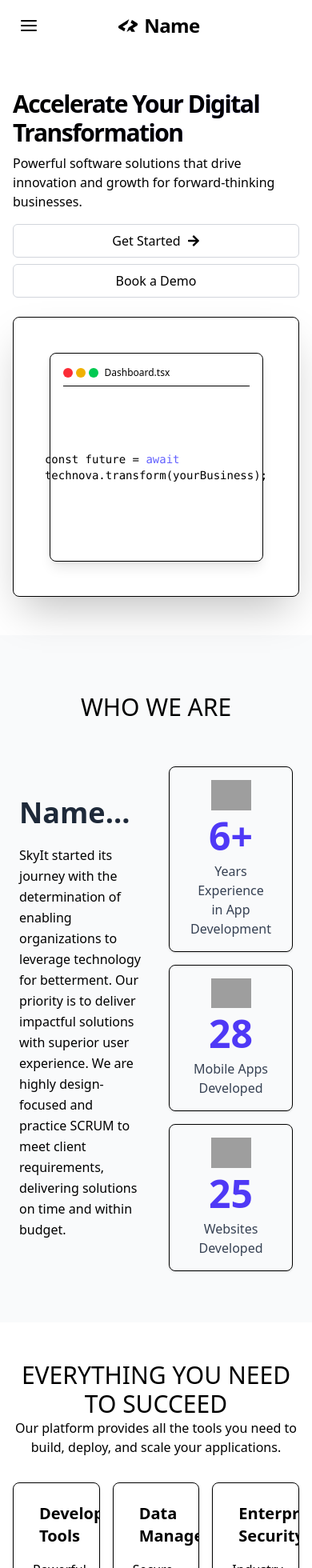
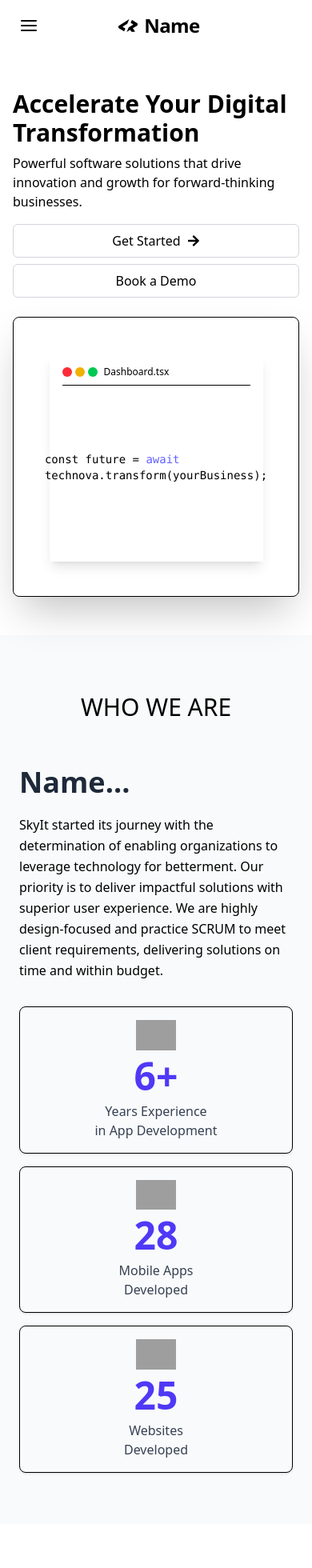
Before and after one commit to Muhtadi23/organization, a Next.js app: page /home in a window 390 px wide. Shown: the top 1960 px of the page at 80% size. Built offline with nearby package versions, Linux system fonts and the light colour scheme; grey boxes are pictures that could not be loaded.

Commit message:
spacing fixed

```diff
--- a/src/app/components/HomepageComp/About.jsx
+++ b/src/app/components/HomepageComp/About.jsx
@@ -6,7 +6,7 @@ const About = () => {
     return (
         <div className="py-10 bg-gray-50">
             <SectionTitle heading="WHO WE ARE" />
-            <div className="p-6 grid grid-cols-2 items-center justify-between gap-8 mx-auto">
+            <div className="p-6 grid lg:grid-cols-2 sm:grid-cols-1 items-center justify-between gap-8 mx-auto">
                 <div className="space-y-5">
                     <h1 className='text-4xl font-bold text-gray-800'>Name...</h1>
                     <p className='leading-relaxed'>
--- a/src/app/components/HomepageComp/Banner.jsx
+++ b/src/app/components/HomepageComp/Banner.jsx
@@ -4,32 +4,32 @@ import { FaArrowRight, FaCheckCircle } from 'react-icons/fa';
 const Banner = () => {
     return (
         <div>
-            <section className="w-full py-12 md:py-24 lg:py-32 xl:py-48 bg-gradient-to-br from-background to-secondary/5">
+            <section className="w-full py-12 md:py-24 lg:py-32 xl:py-48">
                 <div className="container px-4 md:px-6">
                     <div className="grid gap-6 lg:grid-cols-[1fr_400px] lg:gap-12 xl:grid-cols-[1fr_600px]">
                         <div className="flex flex-col justify-center space-y-4">
                             <div className="space-y-2">
-                                <h1 className="text-3xl font-bold tracking-tighter sm:text-5xl xl:text-6xl/none bg-clip-text bg-gradient-to-r from-primary to-indigo-500">
+                                <h1 className="text-3xl font-bold sm:text-5xl xl:text-6xl/none">
                                     Accelerate Your Digital Transformation
                                 </h1>
-                                <p className="max-w-[600px] text-muted-foreground md:text-xl">
+                                <p className="max-w-[600px] md:text-xl">
                                     Powerful software solutions that drive innovation and growth for forward-thinking businesses.
                                 </p>
                             </div>
                             <div className="flex flex-col gap-2 min-[400px]:flex-row">
-                                <button className="flex items-center justify-center gap-2 px-4 py-2 border border-gray-300 rounded-md">
+                                <button className="flex items-center justify-center gap-2 px-4 py-2 border border-gray-300 rounded-md hover:bg-gray-200">
                                     Get Started <FaArrowRight className="h-4 w-4" />
                                 </button>
-                                <button className="px-4 py-2 border border-gray-300 rounded-md hover:bg-gray-100">
+                                <button className="px-4 py-2 border border-gray-300 rounded-md hover:bg-gray-200">
                                     Book a Demo
                                 </button>
                             </div>
                         </div>
                         <div className="flex items-center justify-center">
-                            <div className="relative w-full h-[350px] md:h-[400px] lg:h-[500px] rounded-lg overflow-hidden shadow-2xl shadow-primary/20 border border-border/50 bg-gradient-to-br from-background to-secondary/10">
-                                <div className="absolute inset-0 bg-grid-white/10 [mask-image:linear-gradient(0deg,white,rgba(255,255,255,0.5))] dark:bg-grid-white/10"></div>
+                            <div className="relative w-full h-[350px] md:h-[400px] lg:h-[500px] rounded-lg overflow-hidden shadow-2xl shadow-primary/20 border border-border/50">
+                                <div className="absolute inset-0"></div>
                                 <div className="absolute inset-0 flex items-center justify-center">
-                                    <div className="w-3/4 h-3/4 bg-background/80 backdrop-blur-sm rounded-lg border border-border/50 shadow-lg p-4 flex flex-col">
+                                    <div className="w-3/4 h-3/4 shadow-lg p-4 flex flex-col">
                                         <div className="flex items-center gap-2 border-b pb-2">
                                             <div className="flex gap-1">
                                                 <div className="w-3 h-3 rounded-full bg-red-500"></div>
--- a/src/app/components/HomepageComp/BestFeatures.jsx
+++ b/src/app/components/HomepageComp/BestFeatures.jsx
@@ -45,18 +45,18 @@ const BestFeatures = () => {
                 heading="Everything You Need to Succeed"
                 subHeading="Our platform provides all the tools you need to build, deploy, and scale your applications.">
             </SectionTitle>
-            <div className="mx-auto grid grid-cols-3 gap-4">
+            <div className="mx-auto grid lg:grid-cols-3 md:grid-cols-2 sm:grid-cols-1 gap-4">
                 {cardData.map((card, index) => (
                     <div
                         key={index}
-                        className="group relative overflow-hidden rounded-lg border bg-background p-6 shadow-md transition-all hover:shadow-xl hover:-translate-y-1"
+                        className="group relative overflow-hidden rounded-lg border p-6 transition-all hover:-translate-y-1"
                     >
-                        <div className="absolute top-0 right-0 h-20 w-20 bg-gradient-to-bl from-primary/20 to-transparent rounded-bl-full"></div>
+                        <div className="absolute top-0 right-0 h-20 w-20"></div>
                         <div className="mb-4 flex items-center gap-2">
                             {card.icon}
                             <h3 className="text-xl font-bold">{card.title}</h3>
                         </div>
-                        <p className="text-muted-foreground">{card.description}</p>
+                        <p className="">{card.description}</p>
                     </div>
                 ))}
             </div>
```
